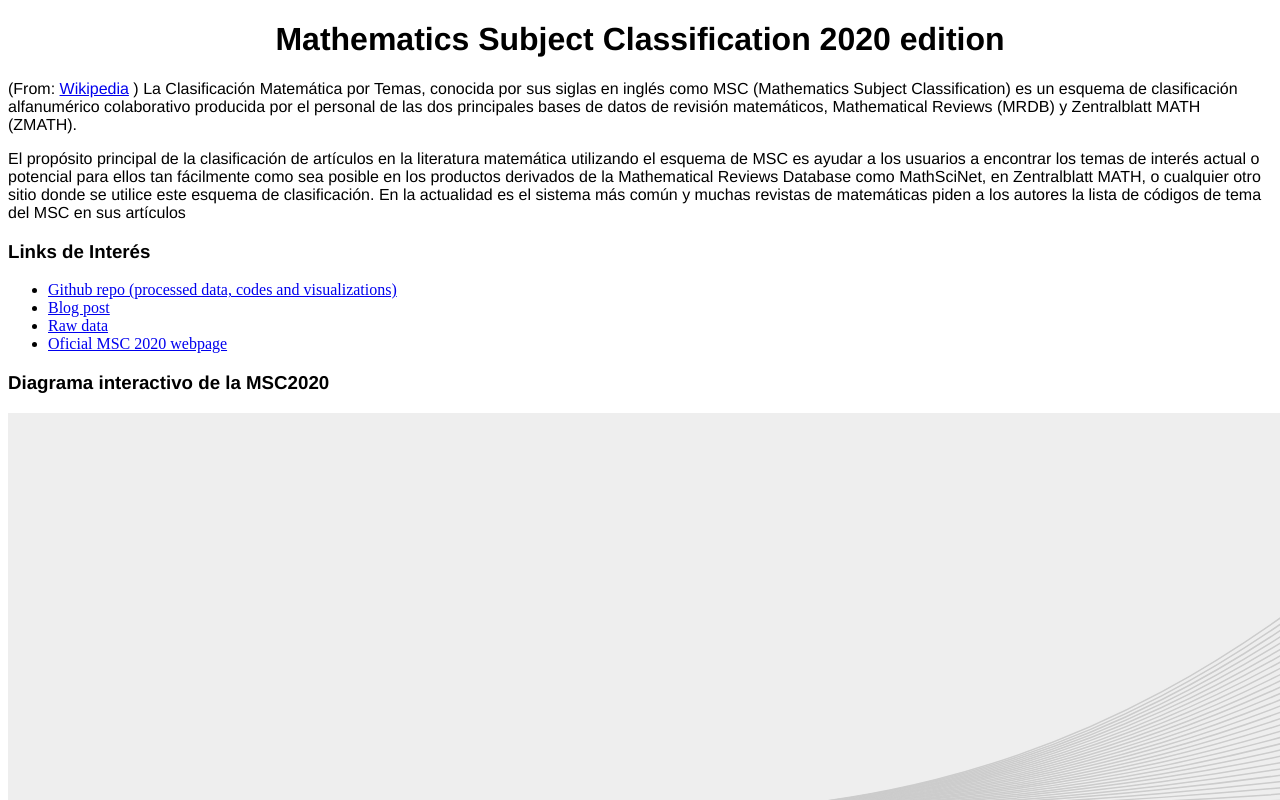
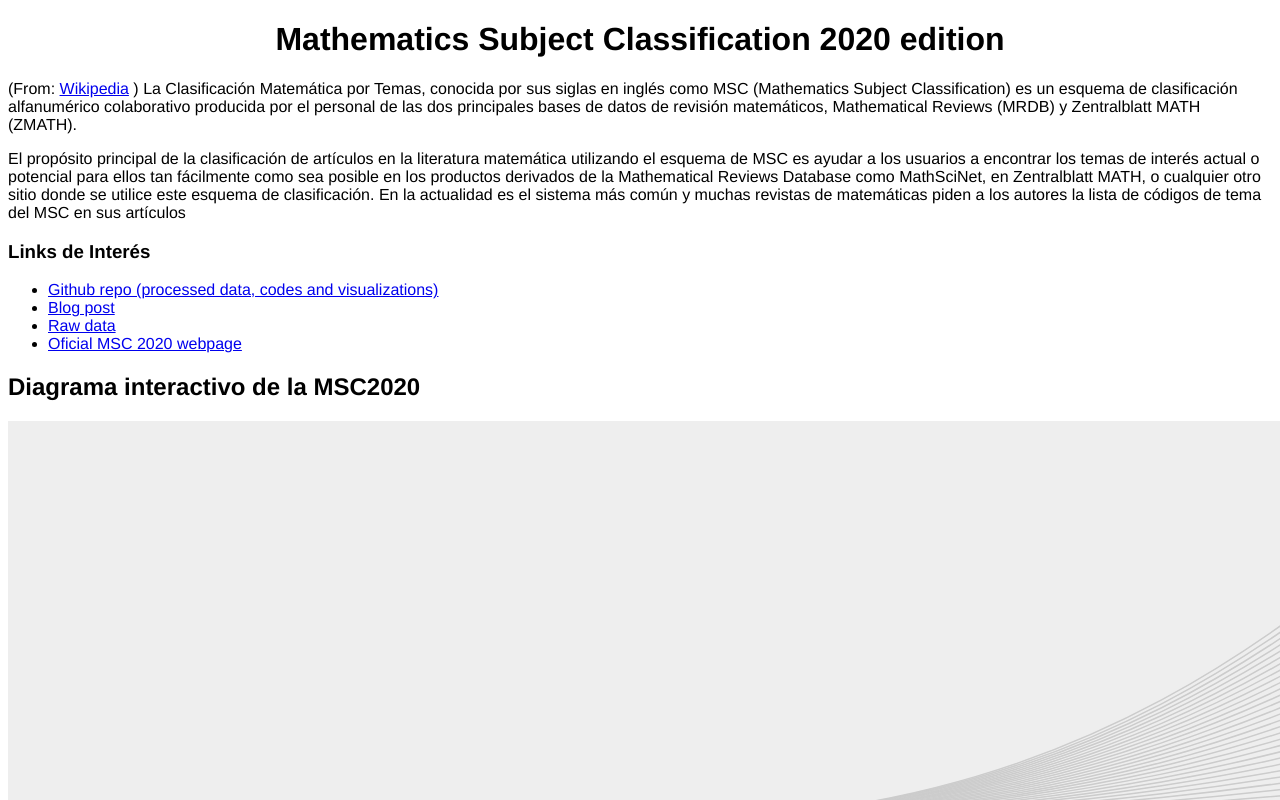
Before and after one commit to thebooort/cms2020-plots, a plain HTML site: page plot/prueba/index.html in a window 1280 px wide. Shown: the top 800 px of the page. Drawn offline with nearby package versions, Linux system fonts and the light colour scheme.

Commit message:
visualizations, code, and data

```diff
--- a/plot/prueba/index.html
+++ b/plot/prueba/index.html
@@ -66,10 +66,10 @@
 	    <h3 style="font-family:helvetica;"> Links de Interés </h3 >
 	    <p style="font-family:helvetica;">
 		<ul>
-		    <li><a href="https://github.com/thebooort/cms2020-plots">Github repo (processed data, codes and visualizations)</a></li>
-		    <li>	<a href="https://thebooort.github.io">Blog post</a></li>
-		    <li><a href="https://raw.githubusercontent.com/gbv/jskos-data/master/msc2020/msc2020-concepts.ndjson">Raw data</a></li>
-		    <li><a href="https://msc2020.org/#">Oficial MSC 2020 webpage</a></li>
+		    <li><a style="font-family:helvetica;"  href="https://github.com/thebooort/cms2020-plots">Github repo (processed data, codes and visualizations)</a></li>
+		    <li>	<a style="font-family:helvetica;" href="https://thebooort.github.io">Blog post</a></li>
+		    <li><a style="font-family:helvetica;" href="https://raw.githubusercontent.com/gbv/jskos-data/master/msc2020/msc2020-concepts.ndjson">Raw data</a></li>
+		    <li><a style="font-family:helvetica;" href="https://msc2020.org/#">Oficial MSC 2020 webpage</a></li>
 		</ul>
 
 
@@ -82,7 +82,7 @@
 
 
 	</div>
-	<h3 style="font-family:helvetica;" >Diagrama interactivo de la MSC2020</h3>
+	<h2 style="font-family:helvetica;" >Diagrama interactivo de la MSC2020</h2>
 <script src="https://code.jquery.com/jquery-1.10.2.min.js"></script>
 <script src="https://d3js.org/d3.v3.min.js"></script>
 <script src="dndTree.js"></script>
```
